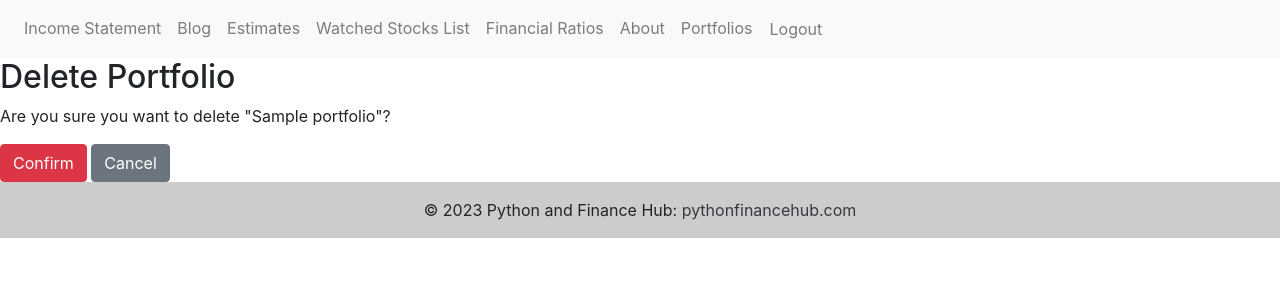
After one commit to jomarca4/financials_django_app, a Django app: page /financials/portfolio/delete/1/ in a window 1280 px wide. The commit adds this page. Shown: the top 300 px of the page. Run offline with Django 3.2, Linux system fonts and the light colour scheme; a user stored in the database is signed in; tables that the repository leaves empty hold one stand-in row (values such as "Sample post"); some libraries are stand-ins or nearby versions.

Commit message:
portfolio enhancement views

```diff
--- /dev/null
+++ b/financials/templates/financials/portfolio_confirm_delete.html
@@ -0,0 +1,11 @@
+{% extends 'financials/base.html' %}
+
+{% block content %}
+<h2>Delete Portfolio</h2>
+<p>Are you sure you want to delete "{{ object.name }}"?</p>
+<form method="post">
+    {% csrf_token %}
+    <input type="submit" value="Confirm" class="btn btn-danger">
+    <a href="{{ success_url }}" class="btn btn-secondary">Cancel</a>
+</form>
+{% endblock %}
--- a/financials/templates/financials/portfolio_detail.html
+++ b/financials/templates/financials/portfolio_detail.html
@@ -51,7 +51,9 @@
                             %{{ holding_info.ytd_percentage_gain|floatformat:2 }}
                         </span>
                         </p>
-
+                        <!-- Edit link/button -->
+                        <a href="{% url 'edit_holding' pk=holding_info.holding.id %}" class="btn btn-primary">Edit</a>
+                        <a href="{% url 'delete_holding' pk=holding_info.holding.id %}" class="btn btn-danger">Delete</a>
 
                     </div>
                 </div>
--- a/financials/templates/financials/portfolio_list.html
+++ b/financials/templates/financials/portfolio_list.html
@@ -6,6 +6,8 @@
     {% for portfolio in object_list %}
         <li class="list-group-item" style="margin-bottom: 5px;">
             <a href="{% url 'portfolio_detail' portfolio.id %}">{{ portfolio.name }}</a>
+            <!-- Delete link/button -->
+            <a href="{% url 'delete_portfolio' portfolio.id %}" class="btn btn-danger" style="float: right;">Delete</a>
         </li>
     {% empty %}
         <li class="list-group-item">No portfolios available.</li>
--- a/financials/urls.py
+++ b/financials/urls.py
@@ -1,7 +1,7 @@
 from django.urls import path
 from django.contrib.auth.views import LoginView, LogoutView
 
-from .views import AssetHoldingCreateView,PortfolioListView, PortfolioDetailView, PortfolioCreateView, home,financial_ratios_view, income_statement_view,add_watched_stock, watched_stocks_list, edit_watched_stock,delete_watched_stock,delete_watched_stock
+from .views import PortfolioDeleteView,AssetHoldingDeleteView,AssetHoldingUpdateView, AssetHoldingCreateView,PortfolioListView, PortfolioDetailView, PortfolioCreateView, home,financial_ratios_view, income_statement_view,add_watched_stock, watched_stocks_list, edit_watched_stock,delete_watched_stock,delete_watched_stock
 from . import views
 
 urlpatterns = [
@@ -19,7 +19,10 @@ urlpatterns = [
     path('portfolio/<int:pk>/', PortfolioDetailView.as_view(), name='portfolio_detail'),
     path('portfolio/new/', PortfolioCreateView.as_view(), name='portfolio_new'),
     path('portfolio/<int:portfolio_id>/add-holding/', AssetHoldingCreateView.as_view(), name='add-holding'),
+    path('portfolio/delete/<int:pk>/', PortfolioDeleteView.as_view(), name='delete_portfolio'),
 
+    path('financials/holding/edit/<int:pk>/', AssetHoldingUpdateView.as_view(), name='edit_holding'),
+    path('financials/holding/delete/<int:pk>/', AssetHoldingDeleteView.as_view(), name='delete_holding'),
     path('blog/', views.post_list, name='post_list'),
     path('blog/post/<slug:slug>/', views.post_detail, name='post_detail'),
     path('blog/section/<int:section_id>/', views.section_posts, name='section_posts'),
--- a/financials/views.py
+++ b/financials/views.py
@@ -3,7 +3,7 @@ from django.contrib.auth.decorators import login_required
 from django.db import models  # Import models
 from django.db.models import Max, Subquery, OuterRef
 from django.views.generic import ListView, DetailView, CreateView
-from django.views.generic.edit import CreateView
+from django.views.generic.edit import CreateView,UpdateView,DeleteView
 from django.urls import reverse_lazy
 
 from django.contrib.auth.mixins import LoginRequiredMixin
@@ -178,6 +178,10 @@ class PortfolioListView(LoginRequiredMixin,ListView):
     model = Portfolio
     template_name = 'financials/portfolio_list.html'
 
+    def get_queryset(self):
+        # Filter portfolios to show only those belonging to the current user
+        return Portfolio.objects.filter(user=self.request.user)
+
 class PortfolioDetailView(LoginRequiredMixin, DetailView):
     model = Portfolio
     template_name = 'financials/portfolio_detail.html'
@@ -268,12 +272,32 @@ class PortfolioCreateView(LoginRequiredMixin,CreateView):
     model = Portfolio
     fields = ['name', 'total_value']
     template_name = 'financials/portfolio_form.html'
-    success_url = 'financials/portfolios/'  # Redirect to portfolio list after creation
+    success_url = reverse_lazy('portfolio_list')  # Use the name of the URL pattern
 
     def form_valid(self, form):
         form.instance.user = self.request.user  # Assuming portfolios are user-specific
         return super().form_valid(form)
 
+class PortfolioDeleteView(LoginRequiredMixin, DeleteView):
+    model = Portfolio
+    template_name = 'financials/portfolio_confirm_delete.html'  # Confirmation template
+    success_url = reverse_lazy('portfolio_list')  # Redirect after delete
+
+
+
+class AssetHoldingUpdateView(LoginRequiredMixin, UpdateView):
+    model = AssetHolding
+    fields = ['quantity', 'purchase_price']  # specify the fields you want to be editable
+    template_name = 'financials/asset_holding_form.html'  # a form template for editing
+
+    def get_success_url(self):
+        # Redirect back to the portfolio detail page after editing
+        return reverse_lazy('portfolio_detail', kwargs={'pk': self.object.portfolio.pk})
+
+class AssetHoldingDeleteView(LoginRequiredMixin, DeleteView):
+    model = AssetHolding
+    template_name = 'financials/asset_holding_confirm_delete.html'  # Confirmation template
+    success_url = reverse_lazy('portfolio_list')  # Redirect after delete
 
 class AssetHoldingCreateView(LoginRequiredMixin, CreateView):
     model = AssetHolding
```
Also changed, not shown: financials/templates/financials/asset_holding_confirm_delete.html (added, +11 -0 lines).
